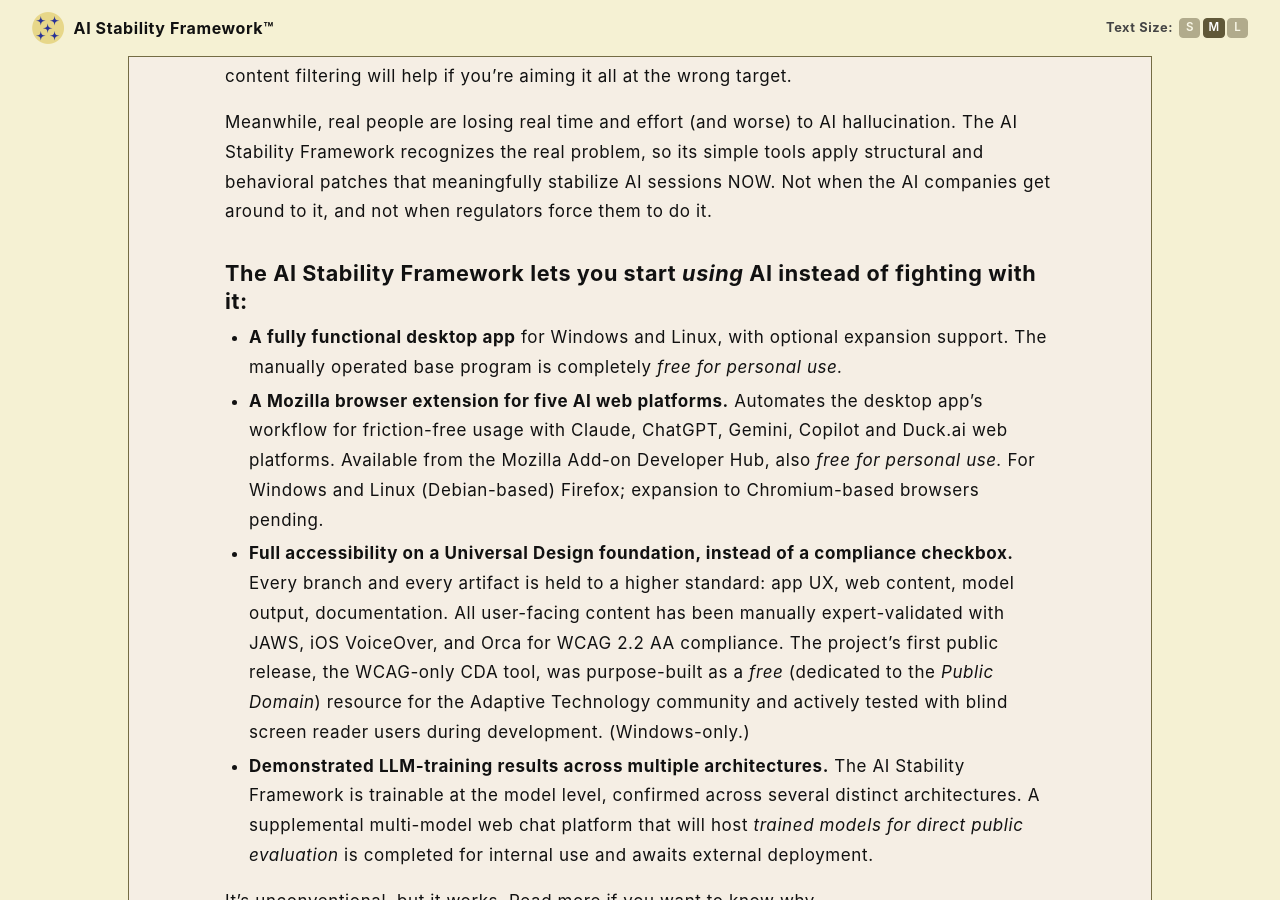
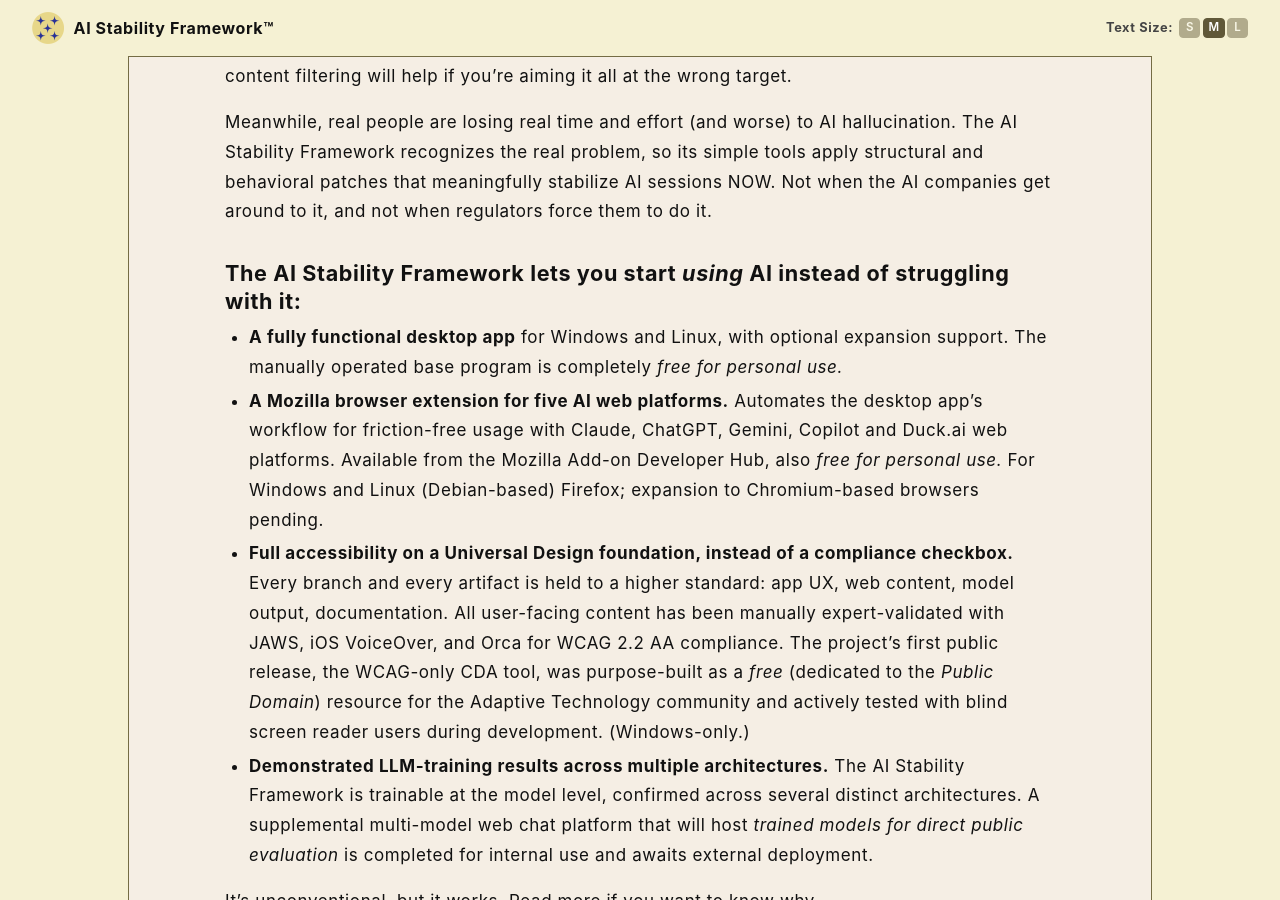
Before and after one commit to rojaslen/AISF-WEB, a Jekyll site: the page built from index.md, in a window 1280 px wide and 900 px high, scrolled down 1489 px. Built offline with Jekyll 4.4.1, drawn with Linux system fonts in a browser that asks for light colours; some web fonts are replaced.

Commit message:
Update index.md

```diff
--- a/index.md
+++ b/index.md
@@ -49,7 +49,7 @@
 
 Meanwhile, real people are losing real time and effort (and worse) to AI hallucination. The AI Stability Framework recognizes the real problem, so its simple tools apply structural and behavioral patches that meaningfully stabilize AI sessions NOW. Not when the AI companies get around to it, and not when regulators force them to do it.
 
-## The AI Stability Framework lets you start *using* AI instead of fighting with it:
+## The AI Stability Framework lets you start *using* AI instead of struggling with it:
 
 - **A fully functional desktop app** for Windows and Linux, with optional expansion support. The manually operated base program is completely *free for personal use.*
 - **A Mozilla browser extension for five AI web platforms.** Automates the desktop app's workflow for friction-free usage with Claude, ChatGPT, Gemini, Copilot and Duck.ai web platforms. Available from the Mozilla Add-on Developer Hub, also *free for personal use.* For Windows and Linux (Debian-based) Firefox; expansion to Chromium-based browsers pending.
```
